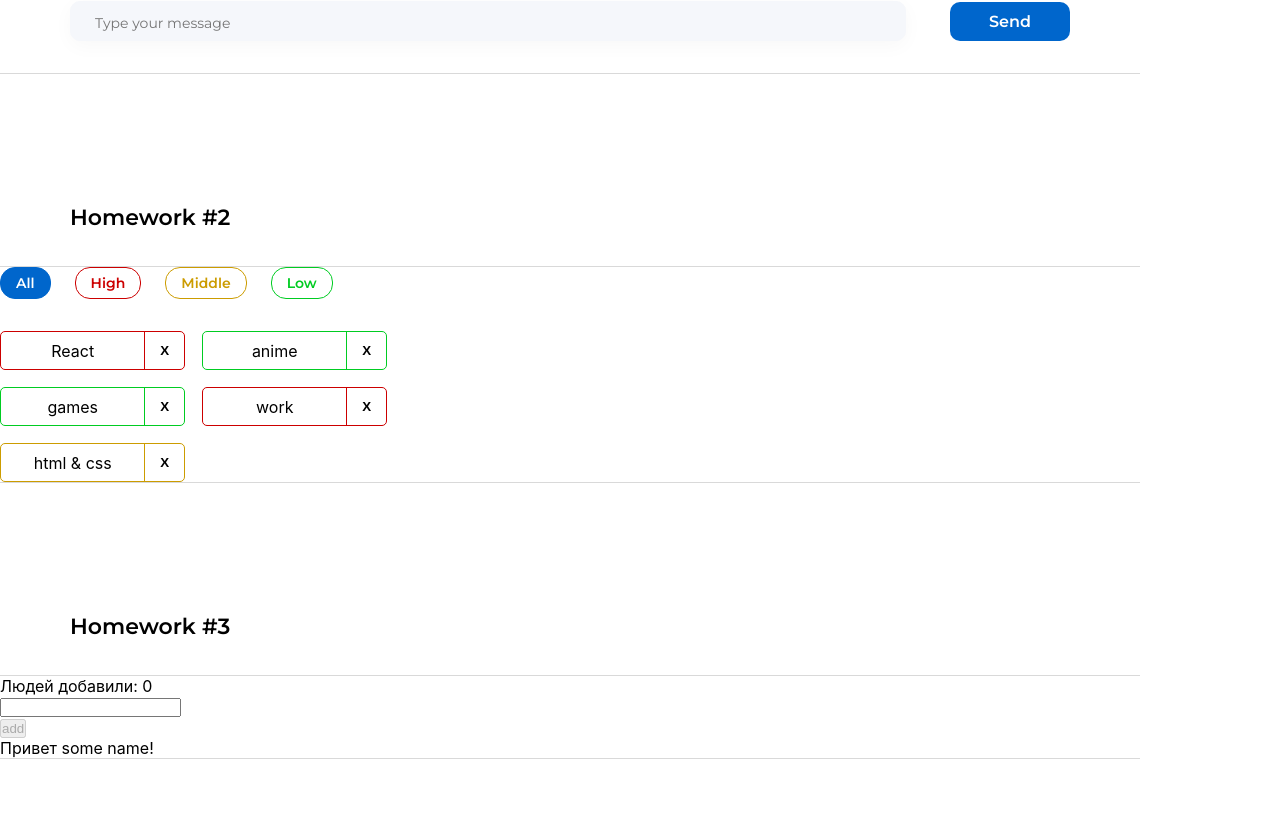
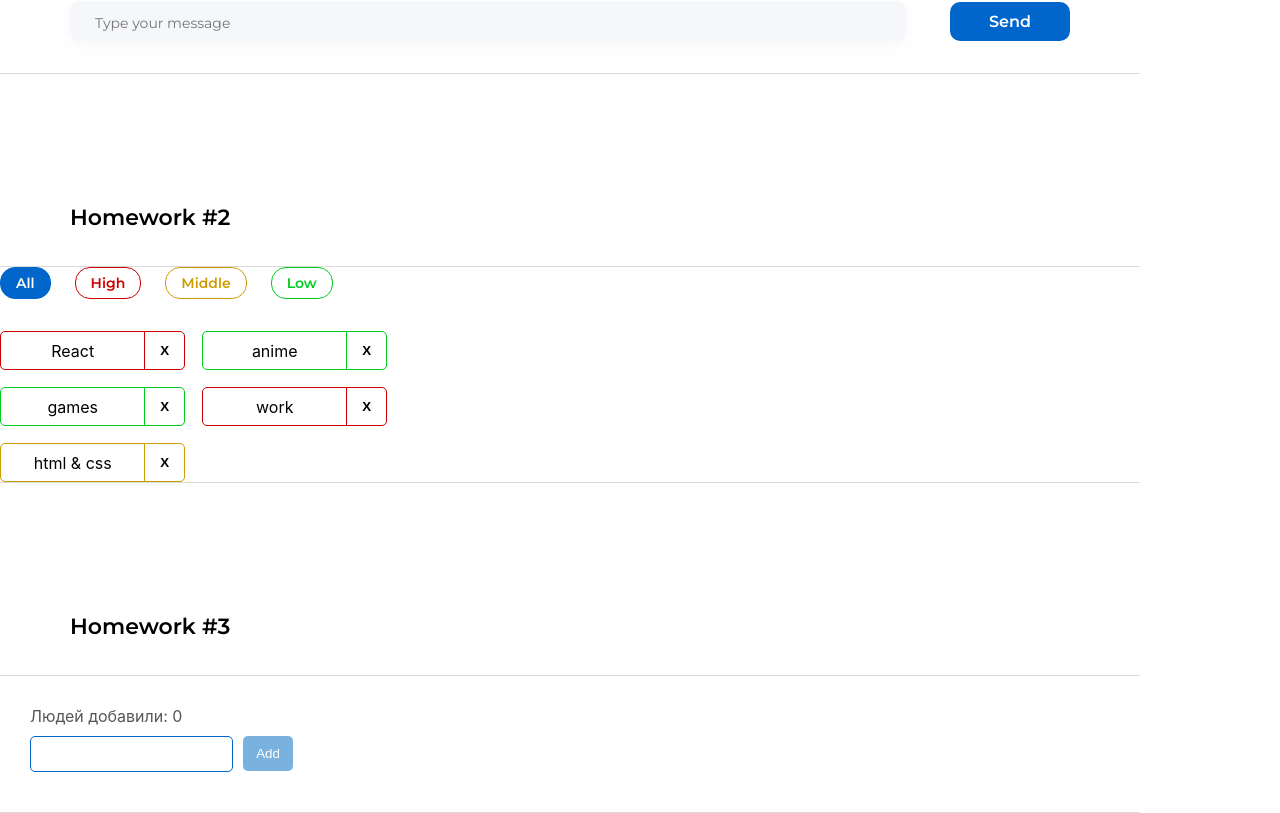
Before and after one commit to Vladseme2012/hws2-master, a React (Create React App) app: page /#/pre-junior in a window 1280 px wide. Shown: the part 461-1274 px from the top of the page. Before the commit the page ends 1220 px from the top, so only its background shows below. Built offline with nearby package versions, Linux system fonts and the light colour scheme.

Commit message:
resolved task HW3

```diff
--- a/src/s2-homeworks/hw03/Greeting.module.css
+++ b/src/s2-homeworks/hw03/Greeting.module.css
@@ -1,35 +1,79 @@
 .greetingForm {
+    max-width: 400px;
+    width: 100%;
+    display: flex;
+    flex-direction: column;
+    justify-content: center;
+    align-items: start;
+    background-color: #ffffff;
+    margin: 30px 0 30px 30px;
 }
 
 .inputAndButtonContainer {
+    display: flex;
+    flex-direction: row;
+    align-items: start;
+    gap: 10px;
+    margin-bottom: 10px;
 }
 
 .error {
+    color: #CC0000;
 }
 
 .input {
+    min-height: 36px;
+    border: 1px solid #0066CC;
+    border-radius: 5px;
+    padding: 8px 12px;
+    color: #000000;
+
 }
 
 .input:focus {
+   outline-color: #0066CC;
 }
 
 .errorInput {
+    max-width: 370px;
+    width: 100%;
+    min-height: 36px;
+    border: 1px solid #CC0000;
+    border-radius: 5px;
+    padding: 8px 12px;
 }
 
 .button {
+    display: flex;
+    align-items: center;
+    justify-content: center;
+    max-width: 36px;
+    width: 100%;
+    padding: 10px 25px;
+    color: #ffffff;
+    background: #0066CC;
+    border: none;
+    border-radius: 5px;
 }
 
 .button:focus {
+    background: rgb(73, 95, 195);
 }
 
 .button:active {
+    background: rgba(56, 129, 181, 0.86);
+
 }
 
 .button:disabled {
+    background: rgba(100, 165, 218, 0.86);
 }
 
 .text {
+    margin-bottom: 10px;
+    color: #565656;
 }
 
 .greeting {
+    margin-bottom: 10px;
 }
--- a/src/s2-homeworks/hw03/Greeting.tsx
+++ b/src/s2-homeworks/hw03/Greeting.tsx
@@ -1,15 +1,15 @@
-import React, {ChangeEvent, KeyboardEvent} from 'react'
-import s from './Greeting.module.css'
+import React, {ChangeEvent, KeyboardEvent} from 'react';
+import s from './Greeting.module.css';
 
 type GreetingPropsType = {
-    name: any // need to fix any
-    setNameCallback: any // need to fix any
-    addUser: any // need to fix any
-    onBlur: any // need to fix any
-    onEnter: any // need to fix any
-    error: any // need to fix any
-    totalUsers: any // need to fix any
-    lastUserName?: any // need to fix any
+    name: string
+    setNameCallback: (e: ChangeEvent<HTMLInputElement>) => void
+    addUser: () => void
+    onBlur: () => void
+    onEnter: (e: KeyboardEvent<HTMLInputElement>) => void
+    error: null | string
+    totalUsers: number
+    lastUserName?: string
 }
 
 // презентационная компонента (для верстальщика)
@@ -25,7 +25,8 @@ const Greeting: React.FC<GreetingPropsType> = (
         lastUserName,
     } // деструктуризация пропсов
 ) => {
-    const inputClass = s.errorInput // need to fix with (?:)
+
+    const inputClass: string = error ? s.errorInput : s.input;
 
     return (
         <div id={'hw3-form'} className={s.greetingForm}>
@@ -57,7 +58,7 @@ const Greeting: React.FC<GreetingPropsType> = (
                     className={s.button}
                     disabled={!name.trim()}
                 >
-                    add
+                    Add
                 </button>
             </div>
 
@@ -67,7 +68,7 @@ const Greeting: React.FC<GreetingPropsType> = (
                 </div>
             )}
         </div>
-    )
-}
+    );
+};
 
-export default Greeting
+export default Greeting;
--- a/src/s2-homeworks/hw03/GreetingContainer.tsx
+++ b/src/s2-homeworks/hw03/GreetingContainer.tsx
@@ -1,4 +1,4 @@
-import React, {ChangeEvent, Dispatch, KeyboardEvent, SetStateAction, useState} from 'react';
+import React, {ChangeEvent, KeyboardEvent, useState} from 'react';
 import Greeting from './Greeting';
 import {UserType} from './HW3';
 
@@ -7,11 +7,9 @@ type GreetingContainerPropsType = {
     addUserCallback: (name: string) => void
 }
 
-type PureAddUserType = (name: string, setError: Dispatch<SetStateAction<string>>, setName: Dispatch<SetStateAction<string>>, addUserCallback: (name: string) => void) => void;
-
-export const pureAddUser: PureAddUserType = (name: string, setError: Dispatch<SetStateAction<string>>, setName: Dispatch<SetStateAction<string>>, addUserCallback: (name: string) => void) => {
+export const pureAddUser = (name: string, setError: (error: null | string) => void, setName: (name: string) => void, addUserCallback: (name: string) => void) => {
     if (name.trim() === '') {
-        setError('Enter your name');
+        setError('Ошибка! Введите имя!');
     } else {
         setName(name.trim());
         addUserCallback(name);
@@ -19,10 +17,16 @@ export const pureAddUser: PureAddUserType = (name: string, setError: Dispatch<Se
     }
 };
 
-export const pureOnBlur = (name: any, setError: any) => { // если имя пустое - показать ошибку
+export const pureOnBlur = (name: string, setError: (error: null | string) => void) => {
+    if (name.trim() === '') {
+        setError('Ошибка! Введите имя!');
+    }
 };
 
-export const pureOnEnter = (e: any, addUser: any) => { // если нажата кнопка Enter - добавить
+export const pureOnEnter = (e: KeyboardEvent<HTMLInputElement>, addUser: () => void) => {
+    if (e.key === 'Enter') {
+        addUser();
+    }
 };
 
 // более простой и понятный для новичков
@@ -34,11 +38,11 @@ const GreetingContainer: React.FC<GreetingContainerPropsType> = ({
                                                                      addUserCallback,
                                                                  }) => {
     // деструктуризация пропсов
-    const [name, setName] = useState<any>(''); // need to fix any
-    const [error, setError] = useState<any>(''); // need to fix any
+    const [name, setName] = useState<string>('');
+    const [error, setError] = useState<null | string>(null);
 
-    const setNameCallback = (e: any) => { // need to fix any
-        setName('some name'); // need to fix
+    const setNameCallback = (e: ChangeEvent<HTMLInputElement>) => {
+        setName(e.target.value);
 
         error && setError('');
     };
@@ -50,12 +54,12 @@ const GreetingContainer: React.FC<GreetingContainerPropsType> = ({
         pureOnBlur(name, setError);
     };
 
-    const onEnter = (e: any) => {
+    const onEnter = (e: KeyboardEvent<HTMLInputElement>) => {
         pureOnEnter(e, addUser);
     };
 
-    const totalUsers = 0; // need to fix
-    const lastUserName = 'some name'; // need to fix
+    const totalUsers = users.length;
+    const lastUserName = users[users.length - 1]?.name;
 
     return (
         <Greeting
--- a/src/s2-homeworks/hw03/HW3.tsx
+++ b/src/s2-homeworks/hw03/HW3.tsx
@@ -1,19 +1,7 @@
-import React, {Dispatch, SetStateAction, useState} from 'react';
+import React, {useState} from 'react';
 import {v1} from 'uuid';
 import s2 from '../../s1-main/App.module.css';
 import GreetingContainer from './GreetingContainer';
-
-/*
-* 3 - дописать типы и логику функции pureAddUserCallback и проверить её тестами
-* 4 - в файле GreetingContainer.tsx дописать типизацию пропсов
-* 5 - в файле GreetingContainer.tsx указать нужные типы в useState с name и error
-* 6 - в файле GreetingContainer.tsx дописать тип и логику функции setNameCallback
-* 7 - в файле GreetingContainer.tsx дописать логику функций pureAddUser, pureOnBlur, pureOnEnter и проверить их тестами
-* 8 - в файле GreetingContainer.tsx вычислить количество добавленных и имя последнего (totalUsers, lastUserName)
-* 9 - в файле Greeting.tsx дописать типизацию пропсов
-* 10 - в файле Greeting.tsx вычислить inputClass в зависимости от наличия ошибки
-* 11 - сделать стили в соответствии с дизайном
-* */
 
 // types
 export type UserType = {
@@ -21,9 +9,7 @@ export type UserType = {
     name: string,
 }
 
-export type PureAddUserCallbackType = (name: string, setUsers: Dispatch<SetStateAction<UserType[]>>, users: UserType[]) => void;
-
-export const pureAddUserCallback: PureAddUserCallbackType = (name: string, setUsers: Dispatch<SetStateAction<UserType[]>>, users: UserType[]) => {
+export const pureAddUserCallback = (name: string, setUsers: (users: UserType[]) => void, users: UserType[]) => {
     const userId: string = v1();
     const user: UserType = {
         _id: userId,
```
